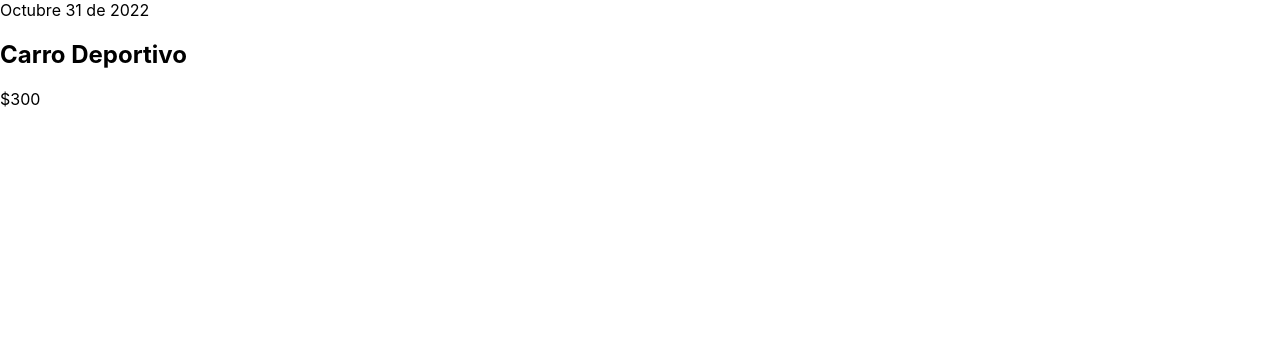
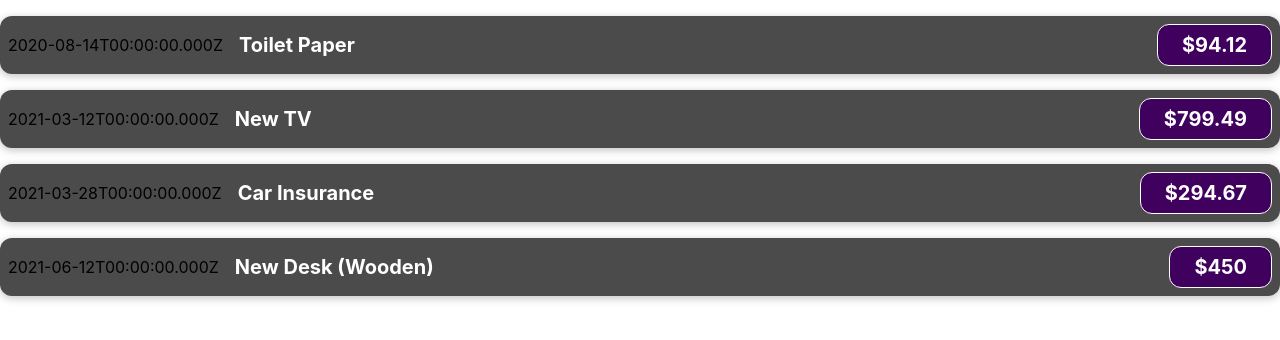
Before and after one commit to shaka0241/react-pratice-guide, a React (Create React App) app: page / in a window 1280 px wide. Shown: the top 340 px of the page. Built offline with nearby package versions, Linux system fonts and the light colour scheme.

Commit message:
adding data via props

```diff
--- a/src/App.js
+++ b/src/App.js
@@ -2,9 +2,33 @@ import ExpenseItem from './components/ExpenseItem';
 // import './App.css';
 
 function App() {
+  const expenses = [
+    {
+      id: 'e1',
+      title: 'Toilet Paper',
+      amount: 94.12,
+      date: new Date(2020, 7, 14),
+    },
+    { id: 'e2', title: 'New TV', amount: 799.49, date: new Date(2021, 2, 12) },
+    {
+      id: 'e3',
+      title: 'Car Insurance',
+      amount: 294.67,
+      date: new Date(2021, 2, 28),
+    },
+    {
+      id: 'e4',
+      title: 'New Desk (Wooden)',
+      amount: 450,
+      date: new Date(2021, 5, 12),
+    },
+  ];
   return (
     <div className="App">
-      <ExpenseItem />
+      <ExpenseItem title={expenses[0].title} amount={expenses[0].amount} date={expenses[0].date} />
+      <ExpenseItem title={expenses[1].title} amount={expenses[1].amount} date={expenses[1].date} />
+      <ExpenseItem title={expenses[2].title} amount={expenses[2].amount} date={expenses[2].date} />
+      <ExpenseItem title={expenses[3].title} amount={expenses[3].amount} date={expenses[3].date} />
     </div>
   );
 }
--- /dev/null
+++ b/src/components/ExpenseItem.css
@@ -0,0 +1,56 @@
+.expense-item {
+    display: flex;
+    justify-content: space-between;
+    align-items: center;
+    box-shadow: 0 2px 8px rgba(0, 0, 0, 0.25);
+    padding: 0.5rem;
+    margin: 1rem 0;
+    border-radius: 12px;
+    background-color: #4b4b4b;
+  }
+
+  .expense-item__description {
+    display: flex;
+    flex-direction: column;
+    gap: 1rem;
+    align-items: flex-end;
+    flex-flow: column-reverse;
+    justify-content: flex-start;
+    flex: 1;
+  }
+
+  .expense-item h2 {
+    color: #3a3a3a;
+    font-size: 1rem;
+    flex: 1;
+    margin: 0 1rem;
+    color: white;
+  }
+
+  .expense-item__price {
+    font-size: 1rem;
+    font-weight: bold;
+    color: white;
+    background-color: #40005d;
+    border: 1px solid white;
+    padding: 0.5rem;
+    border-radius: 12px;
+  }
+
+  @media (min-width: 580px) {
+    .expense-item__description {
+      flex-direction: row;
+      align-items: center;
+      justify-content: flex-start;
+      flex: 1;
+    }
+
+    .expense-item__description h2 {
+      font-size: 1.25rem;
+    }
+
+    .expense-item__price {
+      font-size: 1.25rem;
+      padding: 0.5rem 1.5rem;
+    }
+  }
--- a/src/components/ExpenseItem.js
+++ b/src/components/ExpenseItem.js
@@ -1,13 +1,15 @@
+import './ExpenseItem.css';
 
-function ExpenseItem () {
+function ExpenseItem (props) {
+
     return (
-        <div>
+        <div className="expense-item">
             <div>
-                Octubre 31 de 2022
+                {props.date.toISOString()}
             </div>
-            <div>
-                <h2>Carro Deportivo</h2>
-                <div>$300</div>
+            <div className="expense-item__description">
+                <h2>{props.title}</h2>
+                <div className="expense-item__price">${props.amount}</div>
             </div>
         </div>
     );
```
